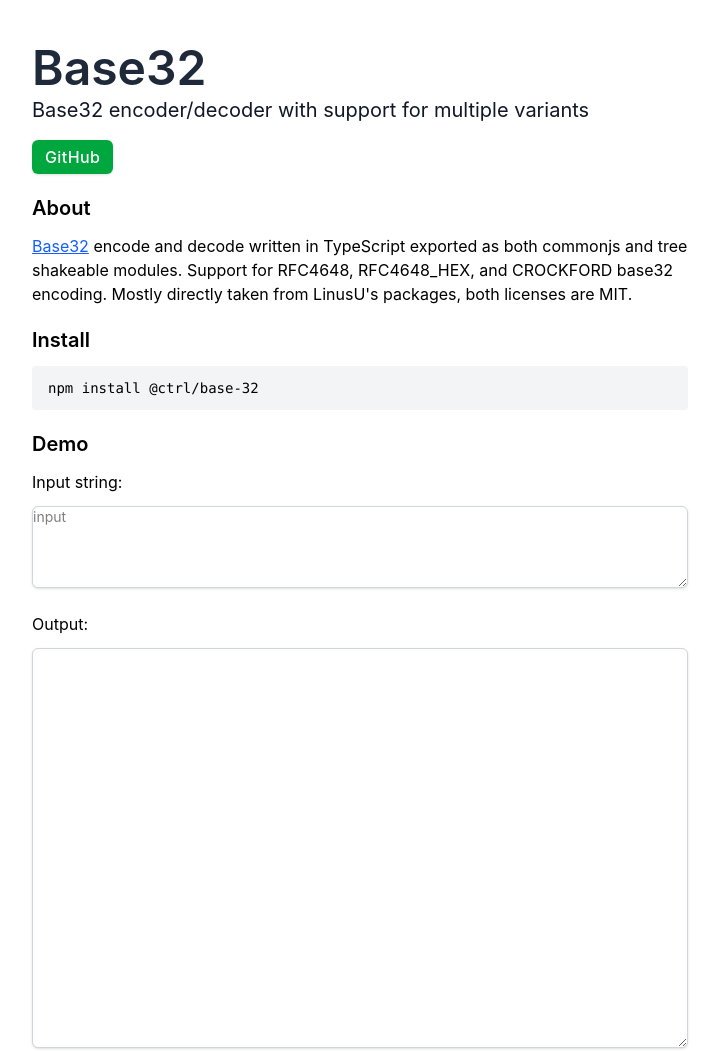
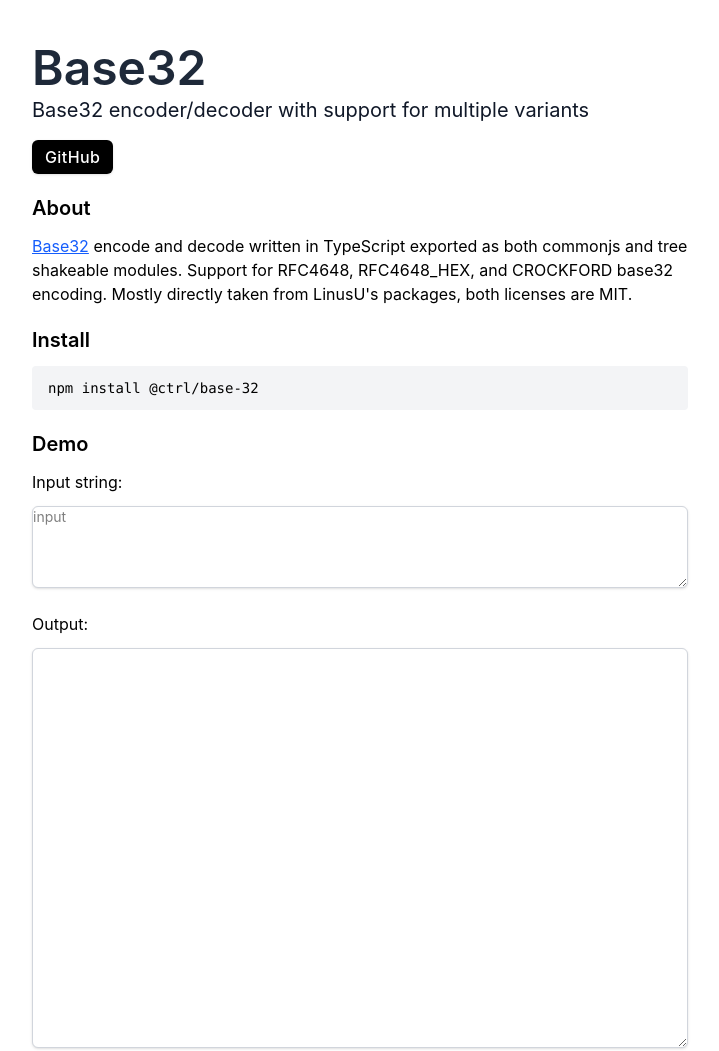
Before and after one commit to scttcper/ts-base32, a website built with Vite: page demo/index.html in a window 1280 px wide. Shown: the whole page, without its empty margins (272-991 px from the left). Built offline with nearby package versions, Linux system fonts and the light colour scheme.

Commit message:
black github button

```diff
--- a/demo/index.html
+++ b/demo/index.html
@@ -19,7 +19,7 @@
           <div class="rounded-md shadow">
             <a
               href="https://github.com/scttcper/ts-base32#readme"
-              class="w-full flex items-center justify-center px-3 py-1 border border-transparent text-base font-medium rounded-md text-white dark:text-gray-200 bg-green-600 hover:bg-green-700 tracking-wide"
+              class="w-full flex items-center justify-center px-3 py-1 border border-transparent text-base font-medium rounded-md text-white dark:text-gray-200 bg-black hover:bg-gray-900 transition-colors duration-200 tracking-wide"
             >
               GitHub
             </a>
```
